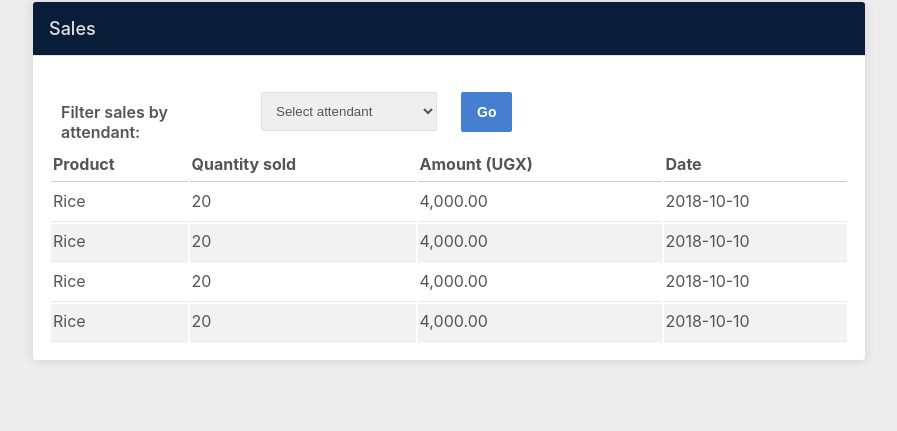
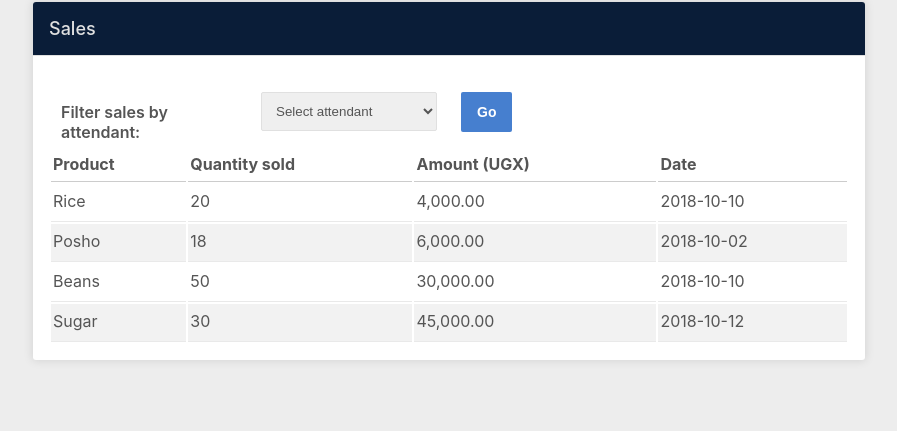
Before and after one commit to Dianawats/store-manager, a Python web app: template UI/templates/admin/sales.html in a window 1280 px wide. Shown: the part 148-579 px from the top of the page, without its empty margins (196-1093 px from the left). Run offline with Jinja, Linux system fonts and the light colour scheme; the template is opened without the code that fills it, so the values that code supplies are empty.

Commit message:
update sales in admin folder html[Finishes #161111757]

```diff
--- a/UI/templates/admin/sales.html
+++ b/UI/templates/admin/sales.html
@@ -90,24 +90,24 @@
 		    				</tr>
 
 		    				<tr>
-		    					<td>Rice</td>
-		    					<td>20</td>
-		    					<td>4,000.00</td>
+		    					<td>Posho</td>
+		    					<td>18</td>
+		    					<td>6,000.00</td>
+		    					<td>2018-10-02</td>
+		    				</tr>
+
+		    				<tr>
+		    					<td>Beans</td>
+		    					<td>50</td>
+		    					<td>30,000.00</td>
 		    					<td>2018-10-10</td>
 		    				</tr>
 
 		    				<tr>
-		    					<td>Rice</td>
-		    					<td>20</td>
-		    					<td>4,000.00</td>
-		    					<td>2018-10-10</td>
-		    				</tr>
-
-		    				<tr>
-		    					<td>Rice</td>
-		    					<td>20</td>
-		    					<td>4,000.00</td>
-		    					<td>2018-10-10</td>
+		    					<td>Sugar</td>
+		    					<td>30</td>
+		    					<td>45,000.00</td>
+		    					<td>2018-10-12</td>
 		    				</tr>
 		    			</tbody>
 		    		</table>
```
